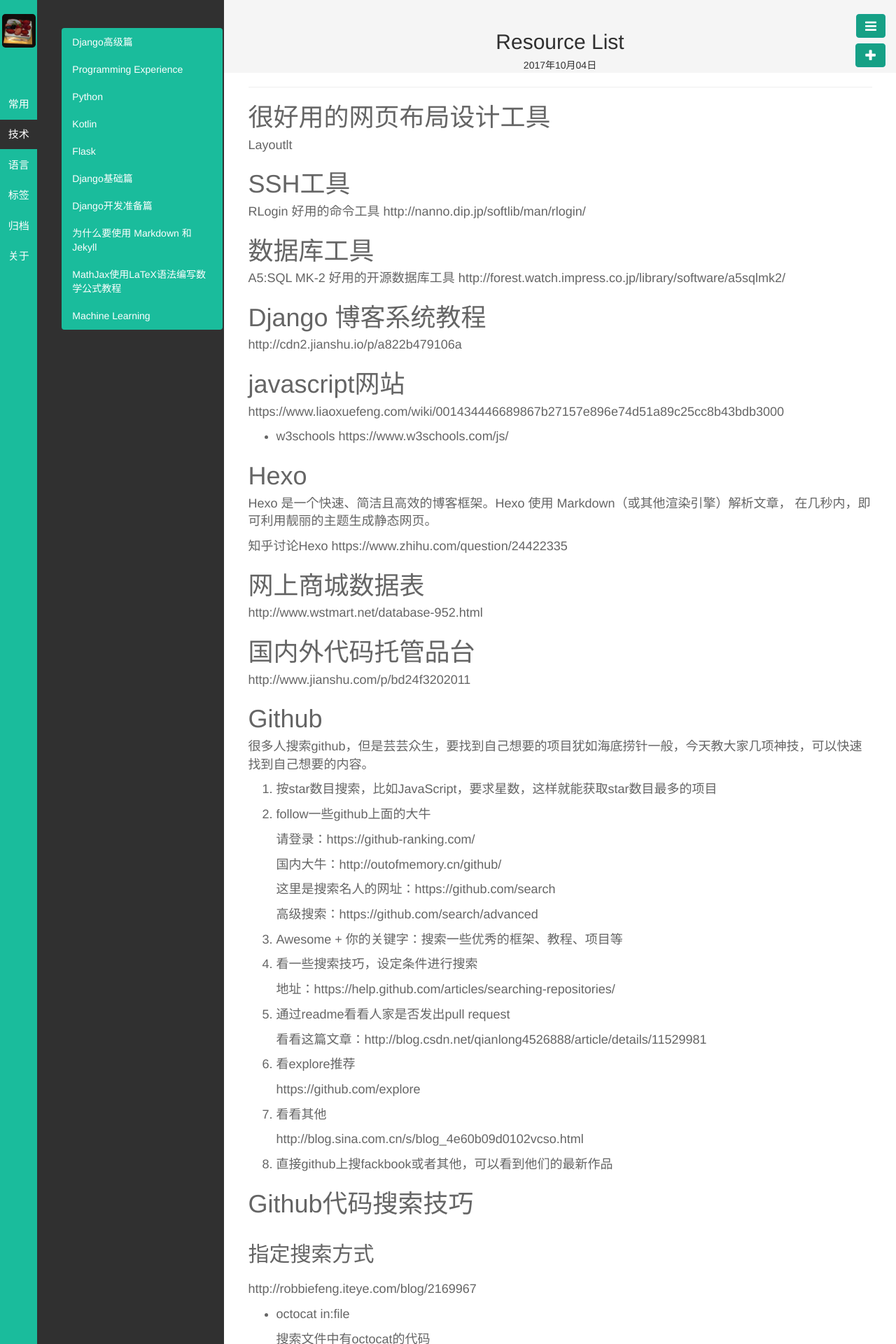
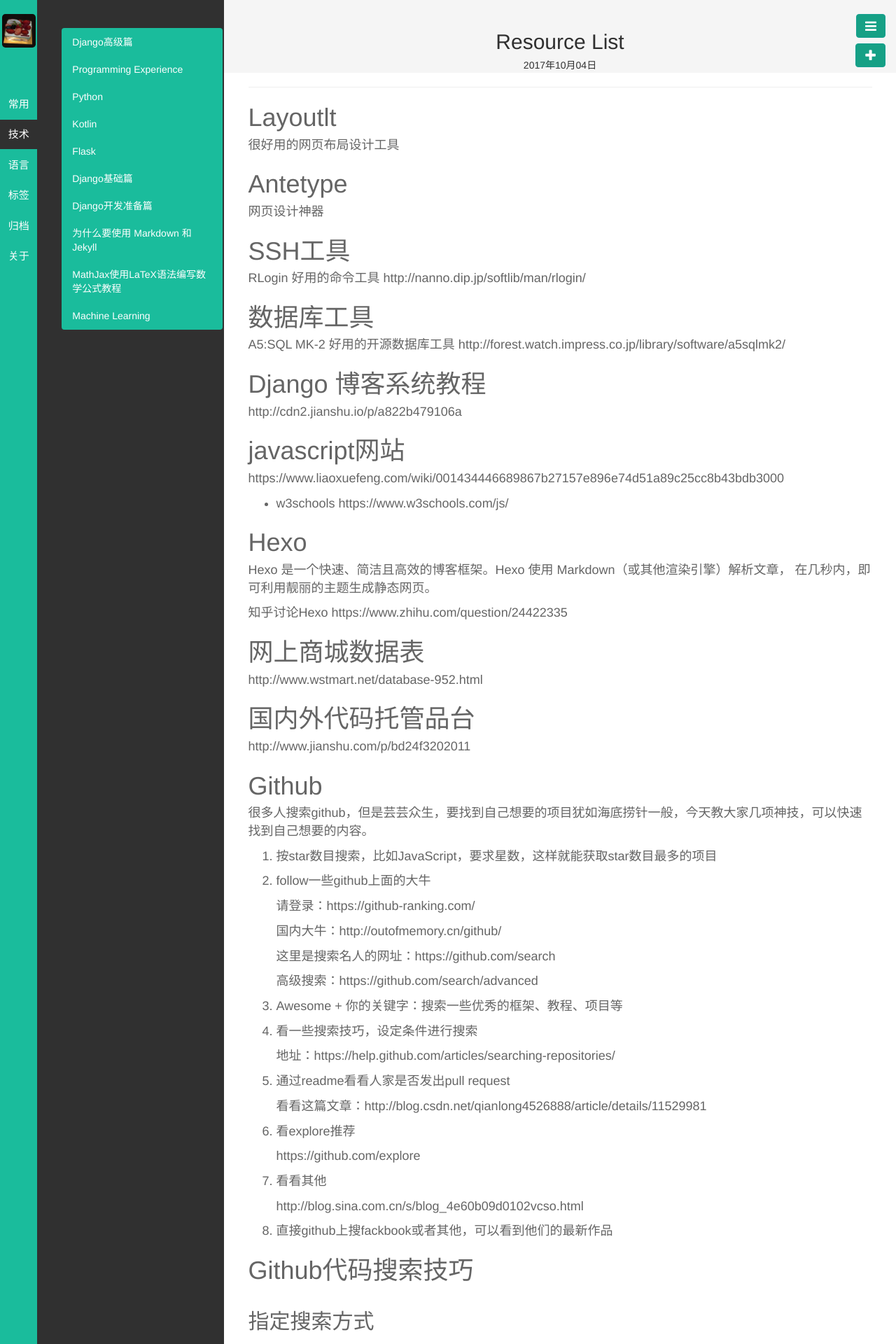
Before and after one commit to kyoyo/kyoyo.github.io, a Jekyll site: the page built from _posts/常用/2017-10-04-ResourceList.md, in a window 1280 px wide. Shown: the top 1920 px of the page at 70% size. Built offline with Jekyll 4.4.1, drawn with Linux system fonts in a browser that asks for light colours; Markdown is read by kramdown in place of the engine named in the settings.

Commit message:
Update 2017-10-04-ResourceList.md

```diff
--- a/_posts/常用/2017-10-04-ResourceList.md
+++ b/_posts/常用/2017-10-04-ResourceList.md
@@ -7,8 +7,11 @@ keywords:
 description:
 ---
 
-# 很好用的网页布局设计工具
-Layoutlt
+# Layoutlt
+很好用的网页布局设计工具
+
+# Antetype
+网页设计神器
 
 # SSH工具
 RLogin 好用的命令工具
```
